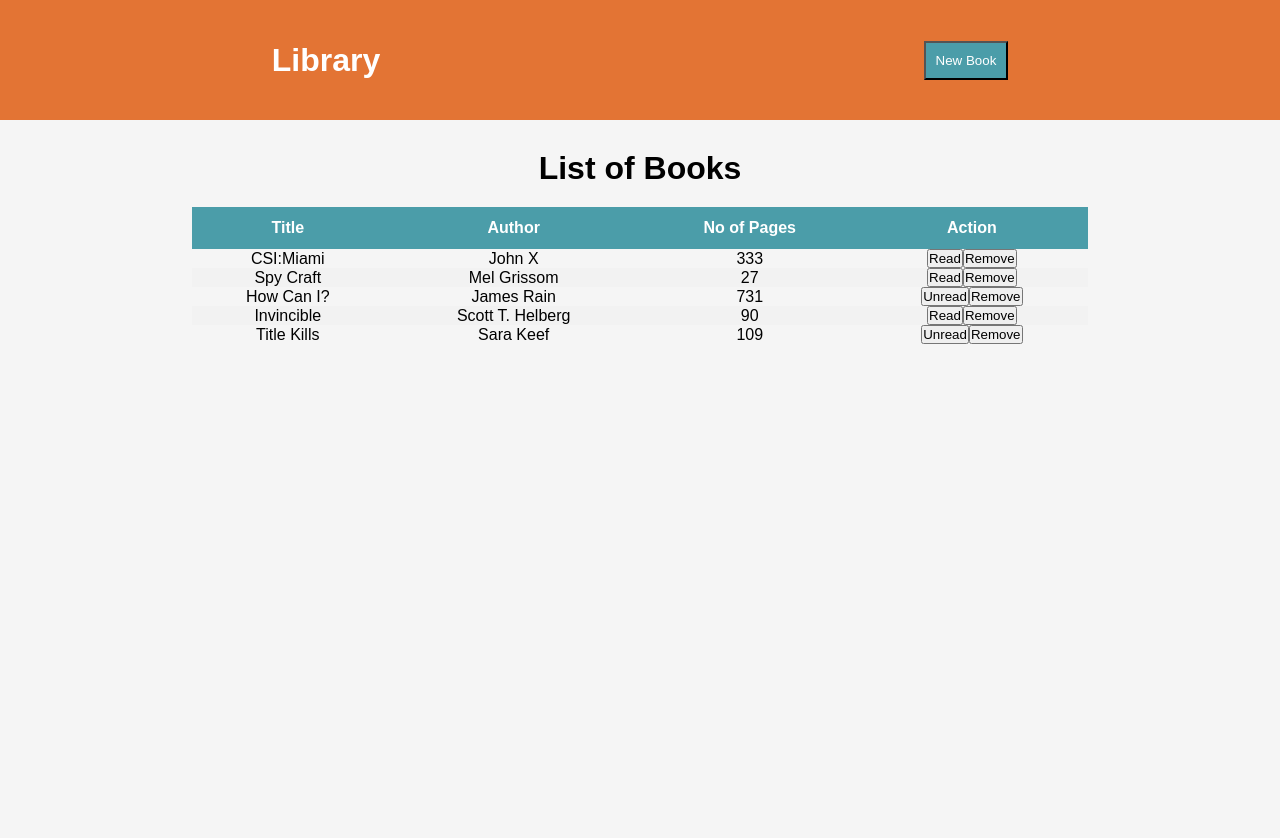
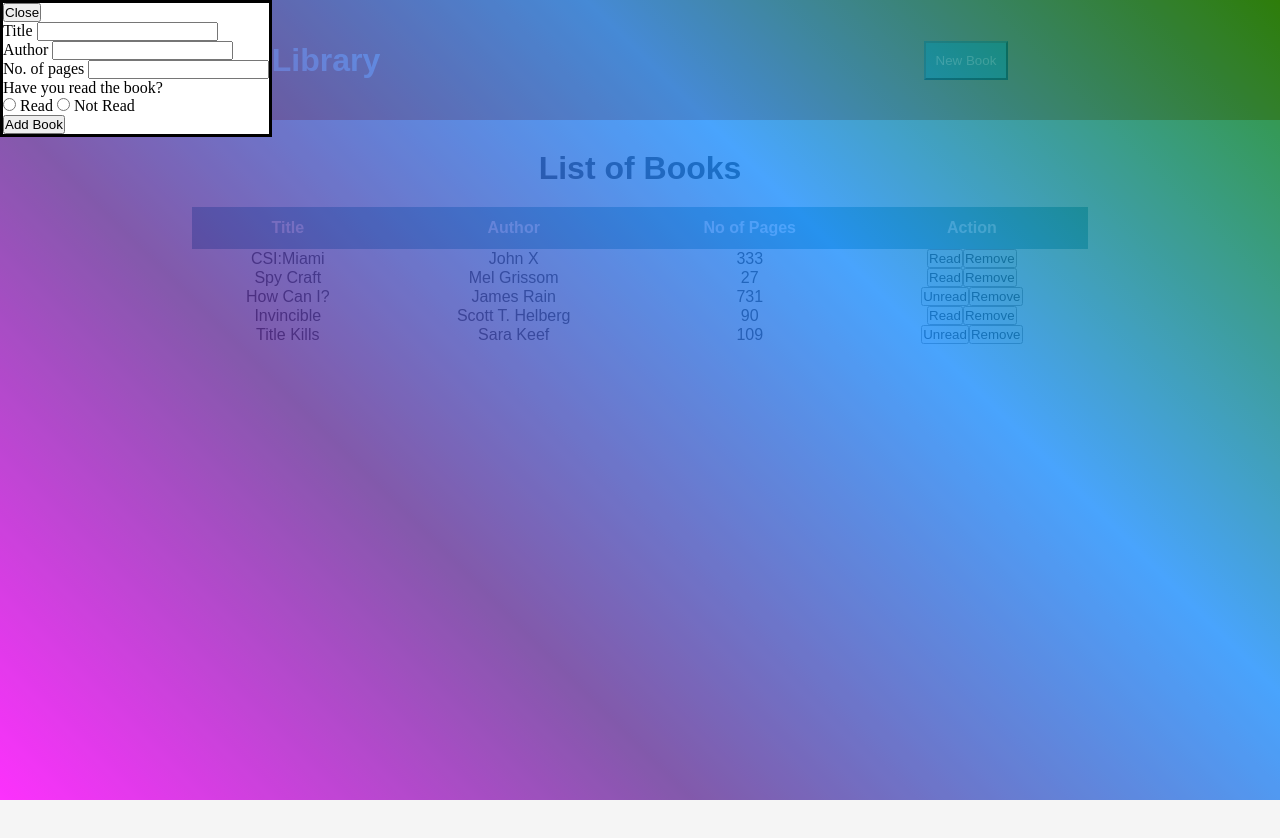
Before and after one commit to FirdausAbdullah/Projects_Odin, a plain HTML site: page Library/index.html in a window 1280 px wide. Both pictures are taken after a click on the button "New Book". Drawn offline with Linux system fonts and the light colour scheme.

Commit message:
add Modal popup for adding books

```diff
--- a/Library/index.html
+++ b/Library/index.html
@@ -3,25 +3,27 @@
 <head>
     <meta charset="UTF-8">
     <meta name="viewport" content="width=device-width, initial-scale=1.0">
-    <title>Document</title>
+    <title>Library</title>
     <link rel="stylesheet" href="styles.css">
 </head>
 <body>
     <div class="container">
-    <div class="formDiv">
-        <form action="">
+
+        <dialog >
+            <button autofocus id="closeDialog">Close</button>
+            <form method="dialog">
                 <ul>
                     <li>
                         <label for="title">Title</label>
-                    <input type="text" id="title" name="bookTitle">
+                        <input type="text" id="title" name="bookTitle" required>
                     </li>
                     <li>
                         <label for="author">Author</label>
-                    <input type="text" id="author" name="authorName">
+                        <input type="text" id="author" name="authorName" required>
                     </li>
                     <li>
                         <label for="pages">No. of pages</label>
-                    <input type="text" id="pages" name="noPages">
+                        <input type="text" id="pages" name="noPages" required>
                     </li>
                     <li>
                         <figcaption>
@@ -37,7 +39,7 @@
                 </ul>
                 <button type="submit">Add Book</button>
             </form>
-    </div>
+        </dialog>
     <div class="header">
         <h1>Library</h1>
         <button id="addBookButton">New Book</button>
--- a/Library/script.js
+++ b/Library/script.js
@@ -31,6 +31,17 @@ addBookToLibrary("Title Kills","Sara Keef",109,false);
 
 // ------------ Display -----------------
 const tableBody = document.querySelector("#tableBody");
+const addBookButton = document.querySelector("#addBookButton");
+const dialogPopup = document.querySelector("dialog");
+const closeDialogButton = document.querySelector("#closeDialog");
+
+addBookButton.addEventListener("click",()=>{
+    dialogPopup.showModal(); //tells <dialog> element to appear
+});
+
+closeDialogButton.addEventListener("click",()=>{
+    dialogPopup.close();
+});
 
 function updateBookOnTable(libraryArr){
     libraryArr.forEach(eachBook=>{
--- a/Library/styles.css
+++ b/Library/styles.css
@@ -14,6 +14,19 @@
     margin: 0 auto;
     width: 30%;
     display: none;
+}
+
+/* backdrop is for modal element */
+::backdrop{
+    background-image: linear-gradient(
+        45deg,
+        magenta,
+        rebeccapurple,
+        dodgerblue,
+        green
+    );
+
+    opacity: 0.8;
 }
 
 
```
Lines whose indentation alone changed are shown as unchanged.
